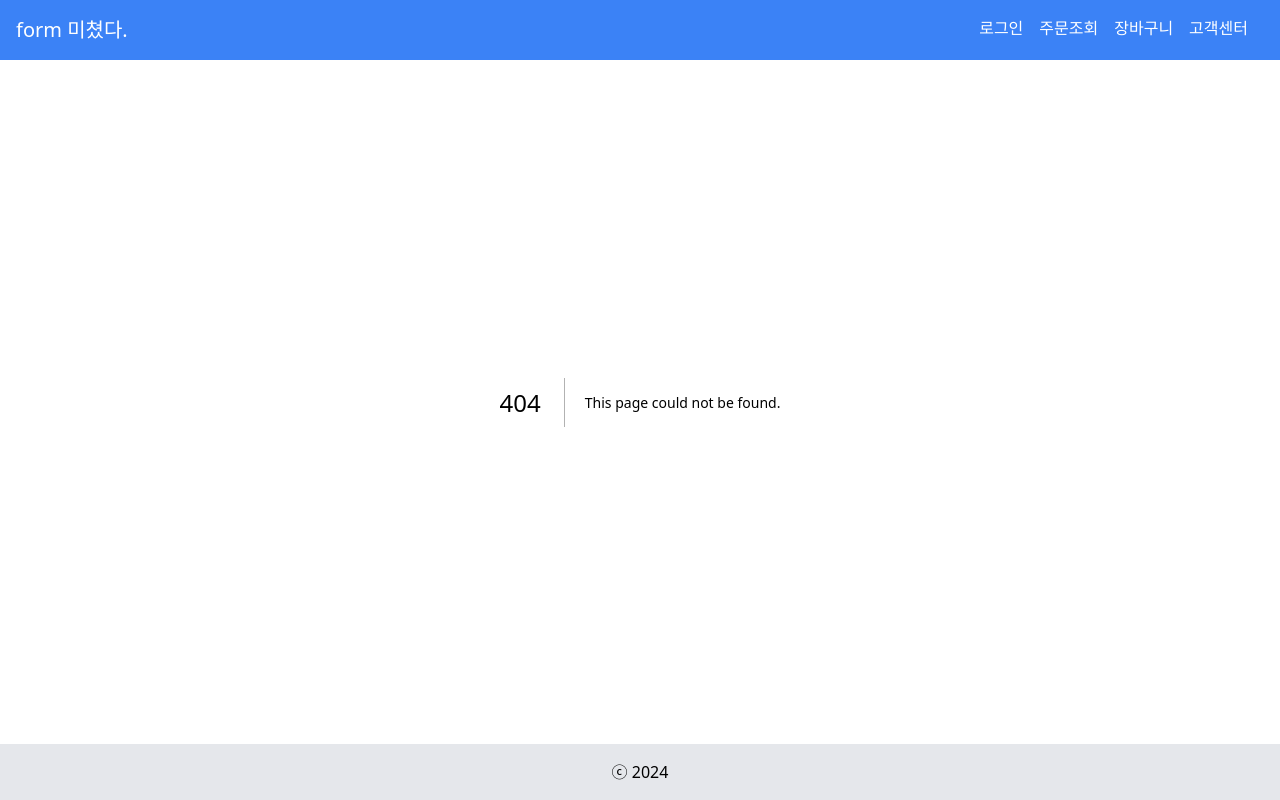
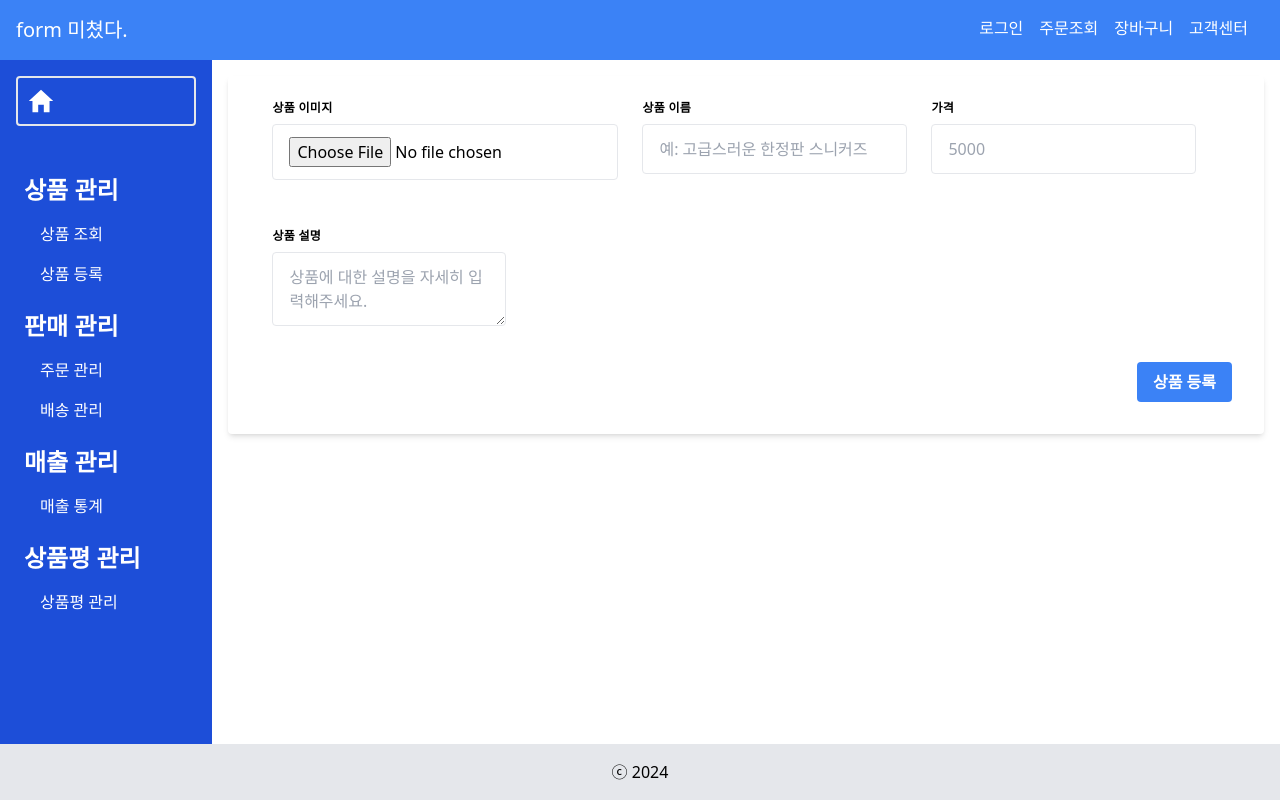
Before and after one commit to KDT-IaaS-Class-One-Group/KDT-IaaS-4team-ERP, a Next.js app: page /admin/product-add in a window 1280 px wide. Before the commit this address had no page. Built offline with nearby package versions, Linux system fonts and the light colour scheme.

Commit message:
feat: 상품 등록 페이지 작성

```diff
--- /dev/null
+++ b/app/admin/(page)/(product)/product-add/page.tsx
@@ -0,0 +1,62 @@
+import React from 'react';
+
+export default function ProductAdd() {
+  return (
+    <div className='container mx-auto p-4'>
+      <div className='bg-white shadow-md rounded px-8 pt-6 pb-8 mb-4'>
+        <div className='flex mb-6'>
+          {/* 상품 이미지 입력 부분 */}
+          <div className='px-3 mb-6'>
+            <label className='block uppercase tracking-wide text-grey-darker text-xs font-bold mb-2'>
+              상품 이미지
+            </label>
+            <input
+              className='appearance-none block w-full bg-grey-lighter text-grey-darker border border-grey-lighter rounded py-3 px-4'
+              type='file'
+            />
+          </div>
+          {/* 상품 이름 입력 필드 */}
+          <div className='px-3'>
+            <label className='block uppercase tracking-wide text-grey-darker text-xs font-bold mb-2'>
+              상품 이름
+            </label>
+            <input
+              className='appearance-none block w-full bg-grey-lighter text-grey-darker border border-grey-lighter rounded py-3 px-4 mb-3'
+              type='text'
+              placeholder='예: 고급스러운 한정판 스니커즈'
+            />
+          </div>
+          {/* 상품 가격 입력 필드 */}
+          <div className='px-3'>
+            <label className='block uppercase tracking-wide text-grey-darker text-xs font-bold mb-2'>
+              가격
+            </label>
+            <input
+              className='appearance-none block w-full bg-grey-lighter text-grey-darker border border-grey-lighter rounded py-3 px-4'
+              type='number'
+              placeholder='5000'
+            />
+          </div>
+        </div>
+        {/* 상품 설명 입력 부분 */}
+        <div className='flex mb-6'>
+          <div className='px-3'>
+            <label className='block uppercase tracking-wide text-grey-darker text-xs font-bold mb-2'>
+              상품 설명
+            </label>
+            <textarea
+              className='appearance-none block w-full bg-grey-lighter text-grey-darker border border-grey-lighter rounded py-3 px-4 mb-3'
+              placeholder='상품에 대한 설명을 자세히 입력해주세요.'
+            ></textarea>
+          </div>
+        </div>
+        {/* 상품 등록 버튼 */}
+        <div className='flex justify-end mt-2'>
+          <button className='bg-blue-500 hover:bg-blue-700 text-white font-bold py-2 px-4 rounded'>
+            상품 등록
+          </button>
+        </div>
+      </div>
+    </div>
+  );
+}
```
